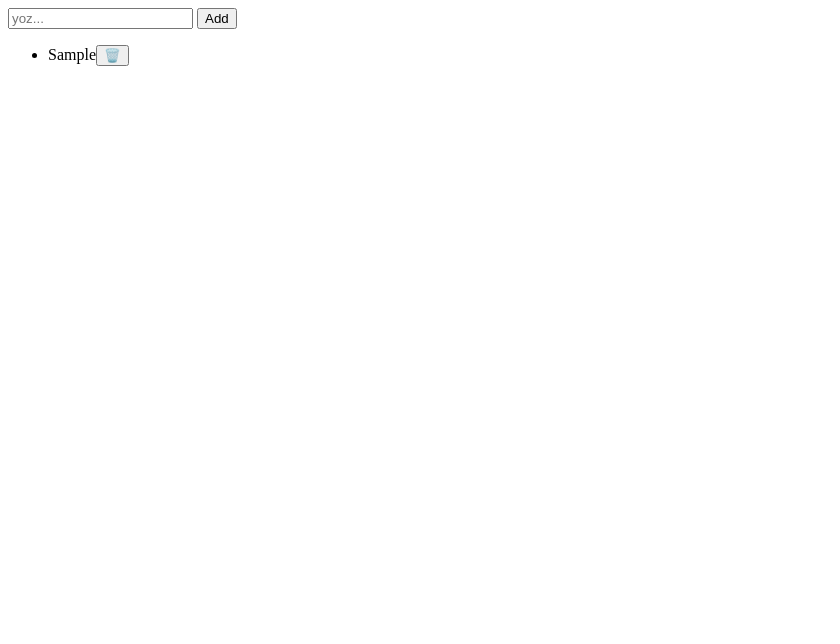
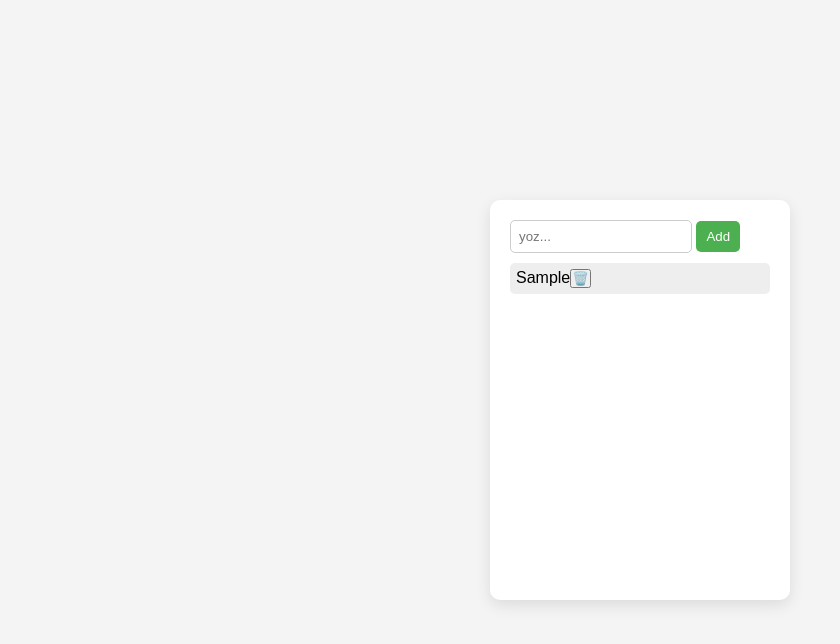
Before and after one commit to muhammadshomurotov0-tech/timeout, a plain HTML site: page index.html in a window 1280 px wide. Both pictures are taken after typing "Sample" into the empty fields and a click on the button "Add". Shown: the whole page, without its empty margins (0-840 px from the left). Drawn offline with Linux system fonts and the light colour scheme.

Commit message:
add at scroll

```diff
--- a/index.html
+++ b/index.html
@@ -4,7 +4,7 @@
   <meta charset="UTF-8">
   <meta name="viewport" content="width=device-width, initial-scale=1.0">
   <title>Document</title>
-  <link rel="stylesheet" href="./main.css">
+  <link rel="stylesheet" href="./style.css">
 </head>
 <body>
   <div class="card">
--- a/main.css
+++ /dev/null
@@ -1,3 +0,0 @@
-p {
-  color: red;
-}
--- /dev/null
+++ b/style.css
@@ -0,0 +1,66 @@
+* {
+  margin: 0;
+  padding: 0;
+  box-sizing: border-box;
+  font-family: sans-serif;
+}
+
+body {
+  height: 100vh;
+  display: flex;
+  align-items: center;
+  justify-content: center;
+  background: #f4f4f4;
+}
+
+.card {
+  background: #fff;
+    padding: 20px;
+  width: 300px;
+  border-radius: 10px;
+  box-shadow: 0 5px 15px rgba(0,0,0,0.1);
+  height: 400px;
+  overflow-y: auto;
+}
+
+#input {
+  width: 70%;
+  padding: 8px;
+  border: 1px solid #ccc;
+  border-radius: 5px;
+}
+
+#add-btn {
+  padding: 8px 10px;
+  border: none;
+  background: #4CAF50;
+  color: #fff;
+  border-radius: 5px;
+  cursor: pointer;
+}
+
+#add-btn:hover {
+  background: #45a049;
+}
+
+#error {
+  color: red;
+  font-size: 14px;
+  margin-top: 5px;
+}
+
+#lists {
+  margin-top: 10px;
+  list-style: none;
+}
+
+#lists li {
+  background: #eee;
+  padding: 6px;
+  margin-top: 5px;
+  border-radius: 5px;
+}
+
+p {
+  color: red;
+}
```
